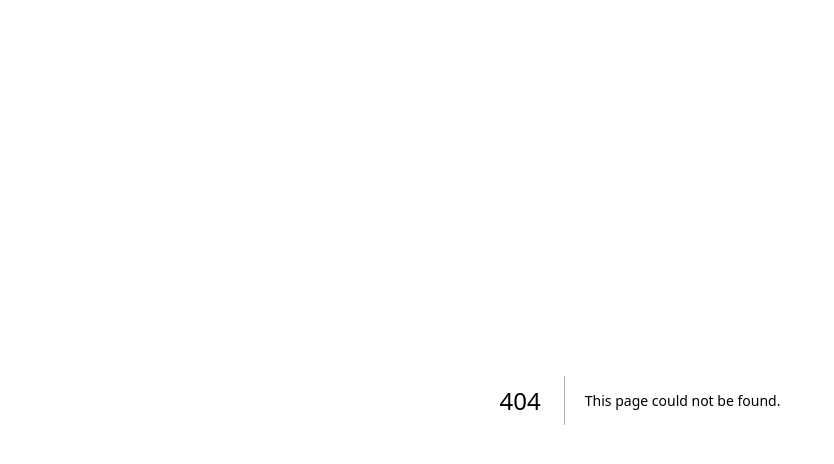
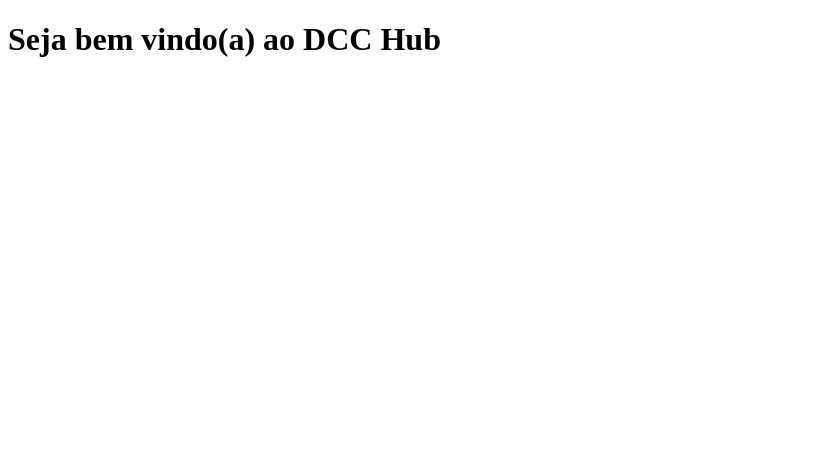
Before and after one commit to analuisamessias/tp_softwareeng, a Next.js app in the folder frontend/: page /home in a window 1280 px wide. Before the commit this address had no page. Shown: the top 464 px of the page, without its empty margins (0-834 px from the left). Built offline with nearby package versions, Linux system fonts and the light colour scheme.

Commit message:
feat: create home route

```diff
--- /dev/null
+++ b/frontend/src/app/home/page.tsx
@@ -0,0 +1,6 @@
+'use client';
+import { Home } from '../../templates/Home/Home';
+
+export default function HomePage() {
+	return <Home />;
+}
--- a/frontend/src/templates/Home/Home.tsx
+++ b/frontend/src/templates/Home/Home.tsx
@@ -1,11 +1,12 @@
-import React from "react";
+import React from 'react';
 
 export type HomeProps = {};
 
 export const Home = ({}: HomeProps) => {
-  return (
-    <div>
-      <title>DCC Hub</title>
-    </div>
-  );
+	return (
+		<div>
+			<title>DCC HUB</title>
+			<h1>Seja bem vindo(a) ao DCC Hub</h1>
+		</div>
+	);
 };
```
